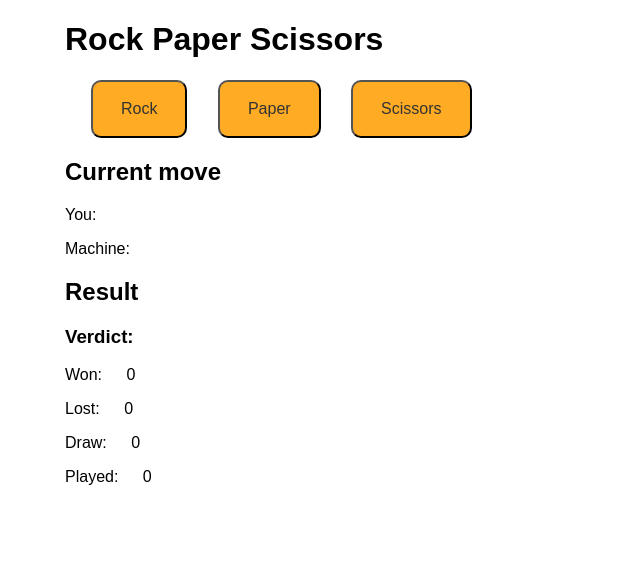
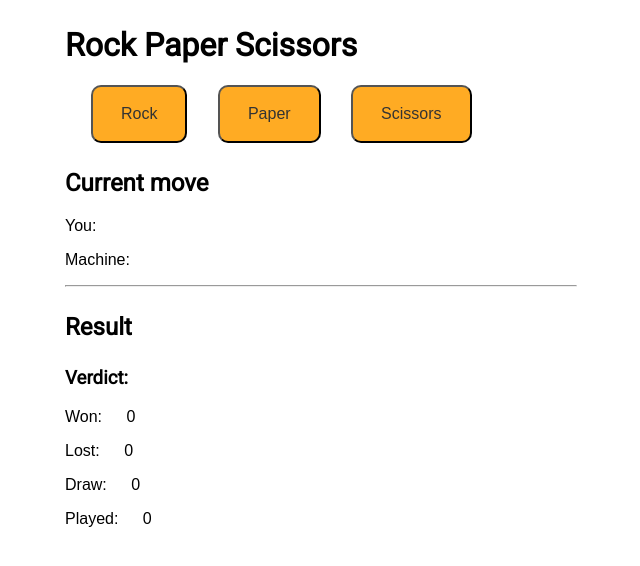
Before and after one commit to haggislea/rock-paper-scissors-leanneh, a plain HTML site: page index.html in a window 1280 px wide. Shown: the whole page, without its empty margins (319-959 px from the left). Drawn offline with nearby package versions, Linux system fonts and the light colour scheme.

Commit message:
added google font to h1 h2 h3

```diff
--- a/css/stylesheet.css
+++ b/css/stylesheet.css
@@ -1,5 +1,6 @@
-c
-h1 {
+
+h1, h2, h3 {
+  font-family: 'Roboto', sans-serif;
   margin-top: 26px;
 }
 body {
--- a/index.html
+++ b/index.html
@@ -4,6 +4,7 @@
 <head>
     <title>Rock Paper Scissors</title>
     <link rel="stylesheet" href="css/stylesheet.css">
+    <link href="https://fonts.googleapis.com/css?family=Roboto" rel="stylesheet">
 </head>
 
 <body>
@@ -19,6 +20,7 @@
     <p>Machine: <span id="play_machine"></span></p>
 </section>
 
+<hr />
 <section>
     <h2>Result</h2>
     <h3>Verdict: <span id="verdict"></span></h3>
```
